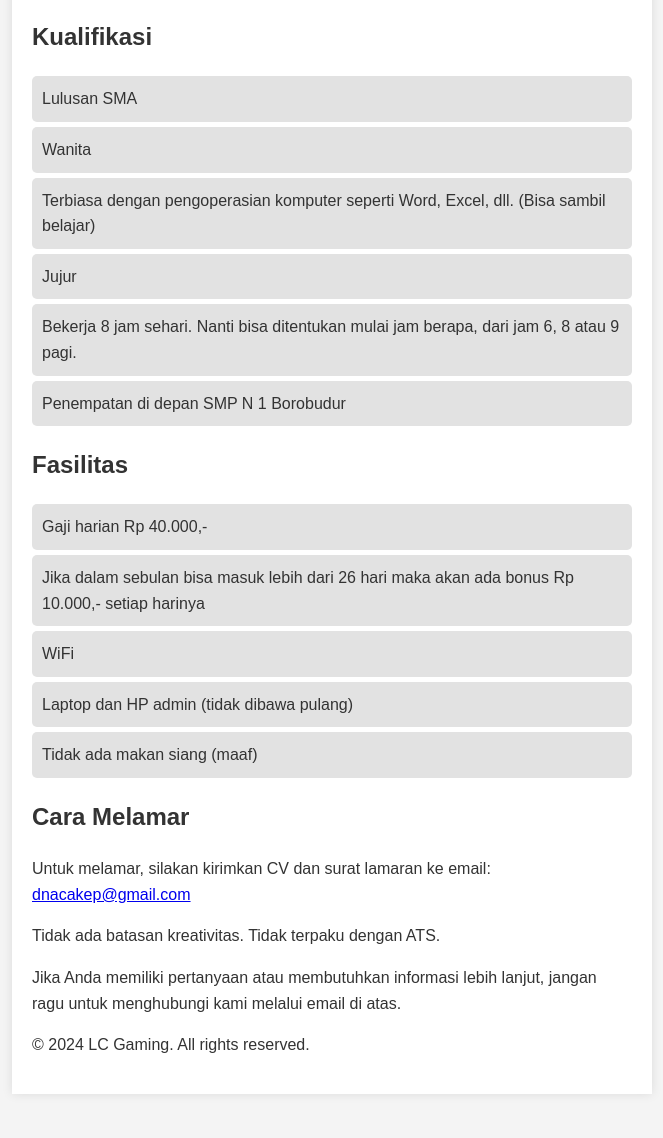
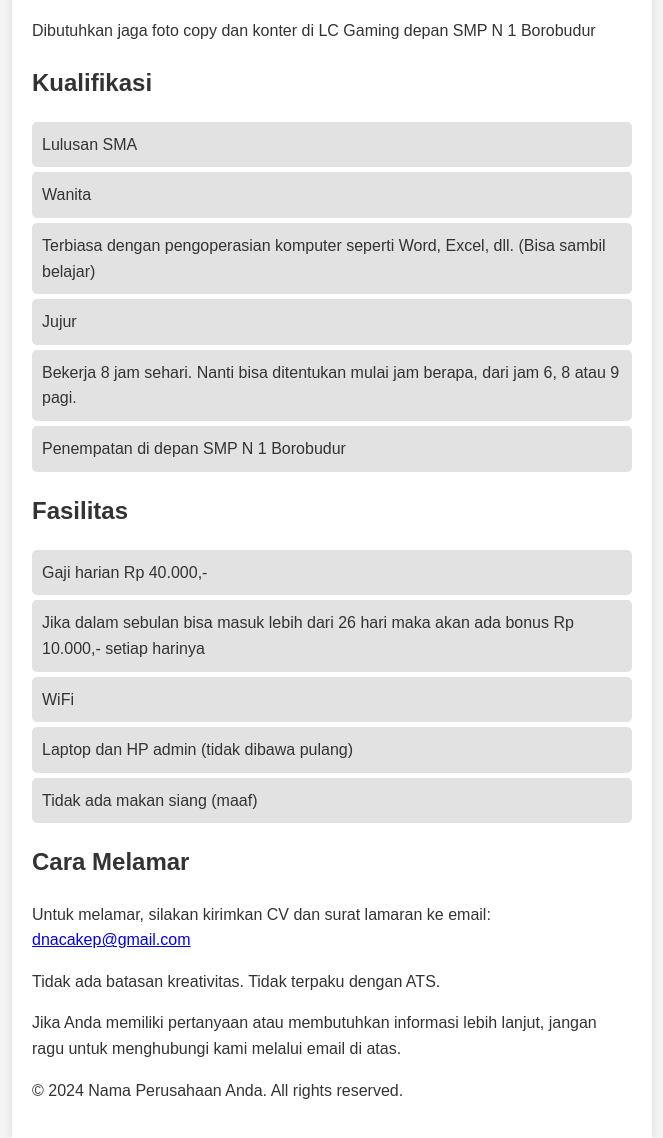
Before and after one commit to dnacakep/lowongan-lcgaming, a plain HTML site: page index.html in a window 1280 px wide. Shown: the part 116-1254 px from the top of the page, without its empty margins (308-971 px from the left). Before the commit the page ends 1230 px from the top, so only its background shows below. Drawn offline with Linux system fonts and the light colour scheme.

Commit message:
Update index.html

```diff
--- a/index.html
+++ b/index.html
@@ -40,6 +40,7 @@
 <body>
     <div class="container">
         <h1>Lowongan Pekerjaan</h1>
+        <p>Dibutuhkan jaga foto copy dan konter di LC Gaming depan SMP N 1 Borobudur</p>
         <h2>Kualifikasi</h2>
         <ul>
             <li>Lulusan SMA</li>
@@ -64,7 +65,7 @@
             <p>Jika Anda memiliki pertanyaan atau membutuhkan informasi lebih lanjut, jangan ragu untuk menghubungi kami melalui email di atas.</p>
         </div>
         <footer>
-            <p>© 2024 LC Gaming. All rights reserved.</p>
+            <p>© 2024 Nama Perusahaan Anda. All rights reserved.</p>
         </footer>
     </div>
 </body>
```
